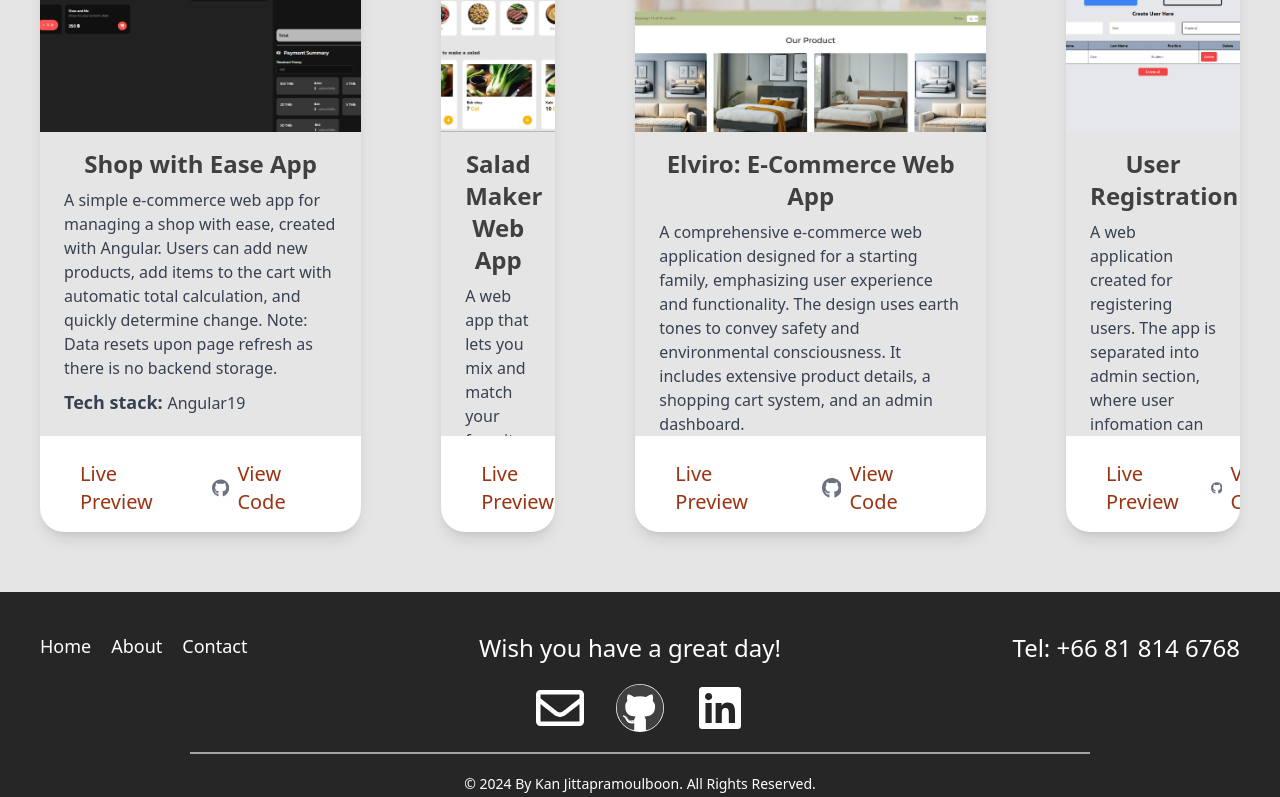
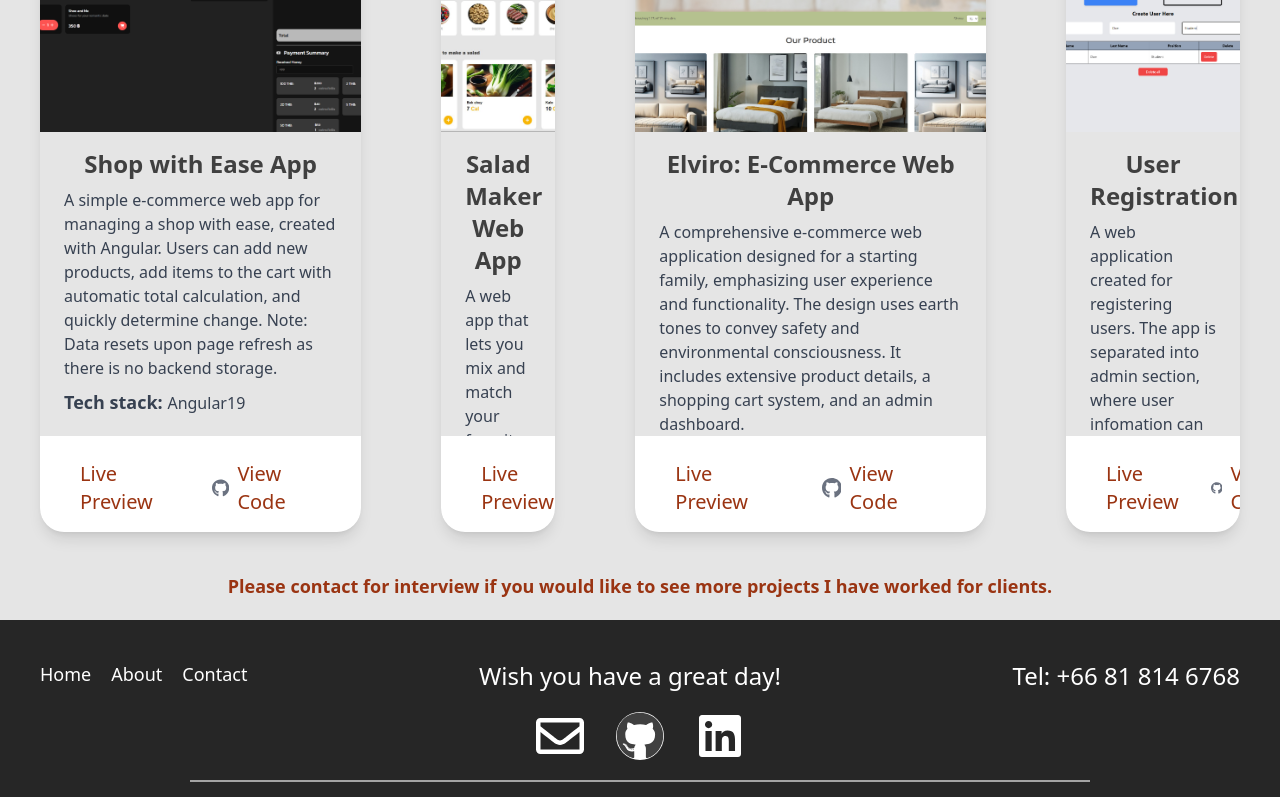
Before and after one commit to jittakan2539/Kan_DevFolio, a React (Vite) app: page /home/ in a window 1280 px wide. Shown: the part 1757-2554 px from the top of the page. Built offline with nearby package versions, Linux system fonts and the light colour scheme.

Commit message:
add text please contact for interview in portfolio page

```diff
--- a/src/components/Home/Projects.jsx
+++ b/src/components/Home/Projects.jsx
@@ -6,7 +6,7 @@ import Angular from "../../assets/images/project04-angular/Angular.png";
 
 export default function Projects() {
 	return (
-		<section className="my-5">
+		<section className="my-5 flex flex-col justify-center">
 			<h2 className="text-4xl font-bold text-amber-950 mb-3">Projects</h2>
 			<div className="p-10 flex flex-col md:flex-row justify-center gap-5 md:gap-20">
 				<ProductCard
@@ -49,6 +49,7 @@ export default function Projects() {
 					codeLink="https://github.com/jittakan2539/10-Kan-react"
 				/>
 			</div>
+			<p className="text-center text-lg text-orange-800 font-semibold">Please contact for interview if you would like to see more projects I have worked for clients.</p>
 		</section>
 	);
 }
```
